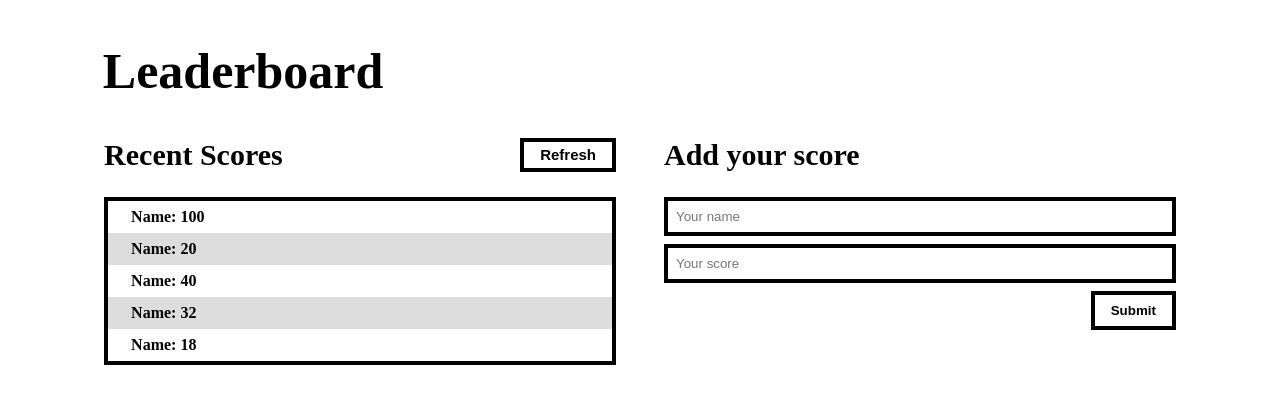
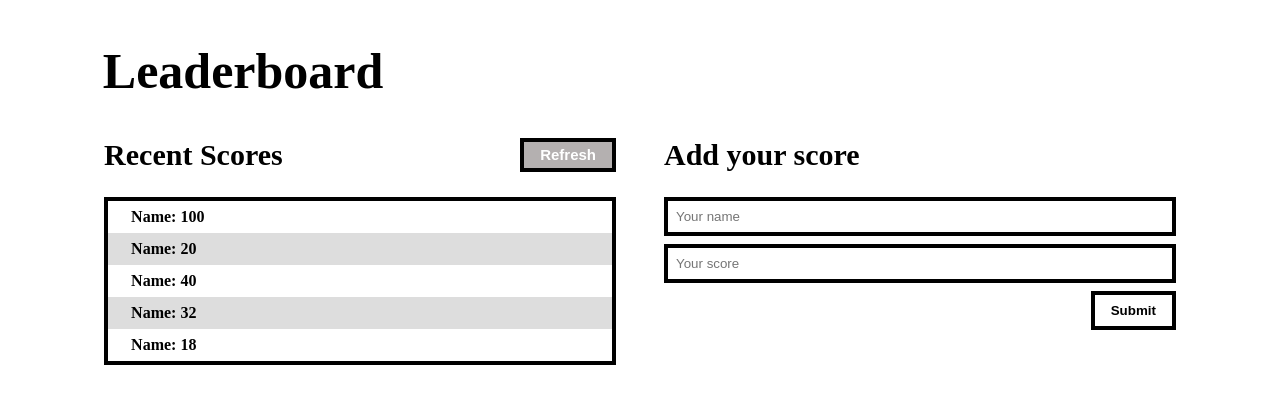
Before and after one commit to jsug9/Leaderboard, a website built with webpack: page src/index.html in a window 1280 px wide. In both pictures the pointer is over the button "Refresh". Built offline with nearby package versions, Linux system fonts and the light colour scheme.

Commit message:
add hover effects

```diff
--- a/src/style.css
+++ b/src/style.css
@@ -34,6 +34,16 @@ h2 {
   font-size: 15px;
   border: 4px solid black;
   background-color: white;
+}
+
+#refresh-button:hover {
+  background: rgb(180, 176, 176);
+  color: white;
+}
+
+#refresh-button:active {
+  background: rgb(121, 119, 119);
+  color: white;
 }
 
 #scores-container {
```
Also changed, not shown: dist/index.bundle.js.
